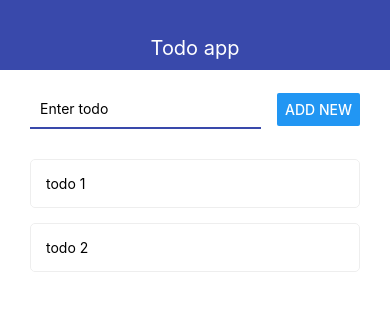
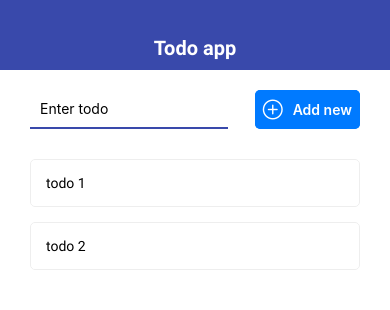
Before and after one commit to VjacheslavZ/ReactNativeApp1, a React Native app: screen / in a window 390 px wide. Shown: the top 310 px of the page. Built offline with nearby package versions, Linux system fonts and the light colour scheme.

Commit message:
Implement Fonts

```diff
--- a/App.js
+++ b/App.js
@@ -1,16 +1,36 @@
 import React, { useState } from 'react';
 import { StyleSheet, View, Alert } from 'react-native';
+import * as Font from 'expo-font';
+import { AppLoading } from 'expo';
 
 import { NavBar } from "./src/components/NavBar";
 import { MainScreen } from "./src/screens/MainScreen";
 import { TodoScreen } from "./src/screens/TodoScreen";
 
+async function loadApplication() {
+  await Font.loadAsync({
+    'roboto-regular': require('./assets/fonts/Roboto-Regular.ttf'),
+    'roboto-bold': require('./assets/fonts/Roboto-Bold.ttf'),
+  })
+}
+
 export default function App() {
+  const [isReady, setIsReady] = useState(false);
   const [todoId, setTodoId] = useState(null);
   const [todos, setTodos] = useState([
     {id: '1', title: 'todo 1'},
     {id: '2', title: 'todo 2'},
   ]);
+
+  if (!isReady) {
+    return (
+      <AppLoading
+        startAsync={loadApplication}
+        onError={err => console.log(err)}
+        onFinish={() => setIsReady(true)}
+      />
+    )
+  }
 
   const addTodo = title => {
     setTodos(prev => [
--- a/package.json
+++ b/package.json
@@ -8,7 +8,9 @@
     "eject": "expo eject"
   },
   "dependencies": {
+    "@expo/vector-icons": "^10.0.6",
     "expo": "~36.0.0",
+    "expo-font": "^8.0.0",
     "react": "~16.9.0",
     "react-dom": "~16.9.0",
     "react-native": "https://github.com/expo/react-native/archive/sdk-36.0.0.tar.gz",
--- a/src/components/AddTodo.js
+++ b/src/components/AddTodo.js
@@ -1,5 +1,6 @@
 import React, { useState } from 'react';
 import { StyleSheet, TextInput, View, Button, Alert } from 'react-native';
+import { AntDesign } from '@expo/vector-icons';
 
 import { THEME } from "../theme";
 
@@ -26,7 +27,10 @@ export const AddTodo = ({ onSubmit }) => {
         autoCorrect={false}
         autoCapitalize='none'
       />
-      <Button title="Add new" onPress={pressHandler}/>
+
+      <AntDesign.Button onPress={pressHandler} name='pluscircleo'>
+        Add new
+      </AntDesign.Button>
     </View>
   )
 };
@@ -39,7 +43,7 @@ const styles = StyleSheet.create({
     marginBottom: 15,
   },
   input: {
-    width: '70%',
+    width: '60%',
     borderStyle: 'solid',
     borderBottomWidth: 2,
     borderBottomColor: THEME.MAIN_COLOR,
--- a/src/components/NavBar.js
+++ b/src/components/NavBar.js
@@ -1,12 +1,13 @@
 import React from 'react';
-import { StyleSheet, Text, View } from 'react-native'
+import { StyleSheet, View } from 'react-native'
 
+import {AppTextBold} from "./ui/AppTextBold";
 import { THEME } from "../theme";
 
 export const NavBar = ({title}) => {
   return (
     <View style={styles.navBar}>
-      <Text style={styles.text}>{title}</Text>
+      <AppTextBold style={styles.text}>{title}</AppTextBold>
     </View>
   )
 };
--- a/src/components/Todo.js
+++ b/src/components/Todo.js
@@ -1,5 +1,7 @@
 import React from 'react';
-import { StyleSheet, Text, View, TouchableOpacity } from 'react-native'
+import { StyleSheet, View, TouchableOpacity } from 'react-native'
+
+import { AppText } from "./ui/AppTetxt";
 
 export const Todo = ({ todo, onRemoveTodo, onOpen }) => {
   return (
@@ -11,7 +13,7 @@ export const Todo = ({ todo, onRemoveTodo, onOpen }) => {
       }}
     >
       <View style={styles.todo}>
-        <Text>{todo.title}</Text>
+        <AppText>{todo.title}</AppText>
       </View>
     </TouchableOpacity>
   )
--- /dev/null
+++ b/src/components/ui/AppTetxt.js
@@ -0,0 +1,14 @@
+import React from 'react';
+import { Text, StyleSheet } from 'react-native';
+
+export const AppText = props => (
+  <Text style={{ ...styles.default, ...props.style}}>
+    {props.children}
+  </Text>
+);
+
+const styles = StyleSheet.create({
+  default: {
+    fontFamily: 'roboto-regular'
+  }
+});
--- /dev/null
+++ b/src/components/ui/AppTextBold.js
@@ -0,0 +1,14 @@
+import React from 'react';
+import { Text, StyleSheet } from 'react-native';
+
+export const AppTextBold = props => (
+  <Text style={{ ...styles.default, ...props.style}}>
+    {props.children}
+  </Text>
+);
+
+const styles = StyleSheet.create({
+  default: {
+    fontFamily: 'roboto-bold'
+  }
+});
--- a/src/screens/MainScreen.js
+++ b/src/screens/MainScreen.js
@@ -1,5 +1,5 @@
 import React  from 'react';
-import {FlatList, StyleSheet, Text, View, Image } from 'react-native';
+import {FlatList, StyleSheet, View, Image } from 'react-native';
 
 import { AddTodo } from "../components/AddTodo";
 import { Todo } from "../components/Todo";
--- a/src/screens/TodoScreen.js
+++ b/src/screens/TodoScreen.js
@@ -1,8 +1,9 @@
 import React, { useState }  from 'react';
-import { StyleSheet, View, Text, Button } from 'react-native';
+import { StyleSheet, View, Button } from 'react-native';
 
 import { AppCard } from "../components/ui/AppCard";
 import { EditModal } from "../components/EditModal";
+import { AppTextBold } from "../components/ui/AppTextBold";
 
 import { THEME } from "../theme";
 
@@ -24,7 +25,7 @@ export const TodoScreen = ({ goBack, todo, onRemove, onSave }) => {
       />
 
       <AppCard style={styles.card}>
-        <Text style={styles.title}>{todo.title}</Text>
+        <AppTextBold style={styles.title}>{todo.title}</AppTextBold>
         <Button
           title='Edit'
           onPress={() => setModal(true)}
```
Also changed, not shown: assets/fonts/Roboto-Bold.ttf (added), assets/fonts/Roboto-Regular.ttf (added).
